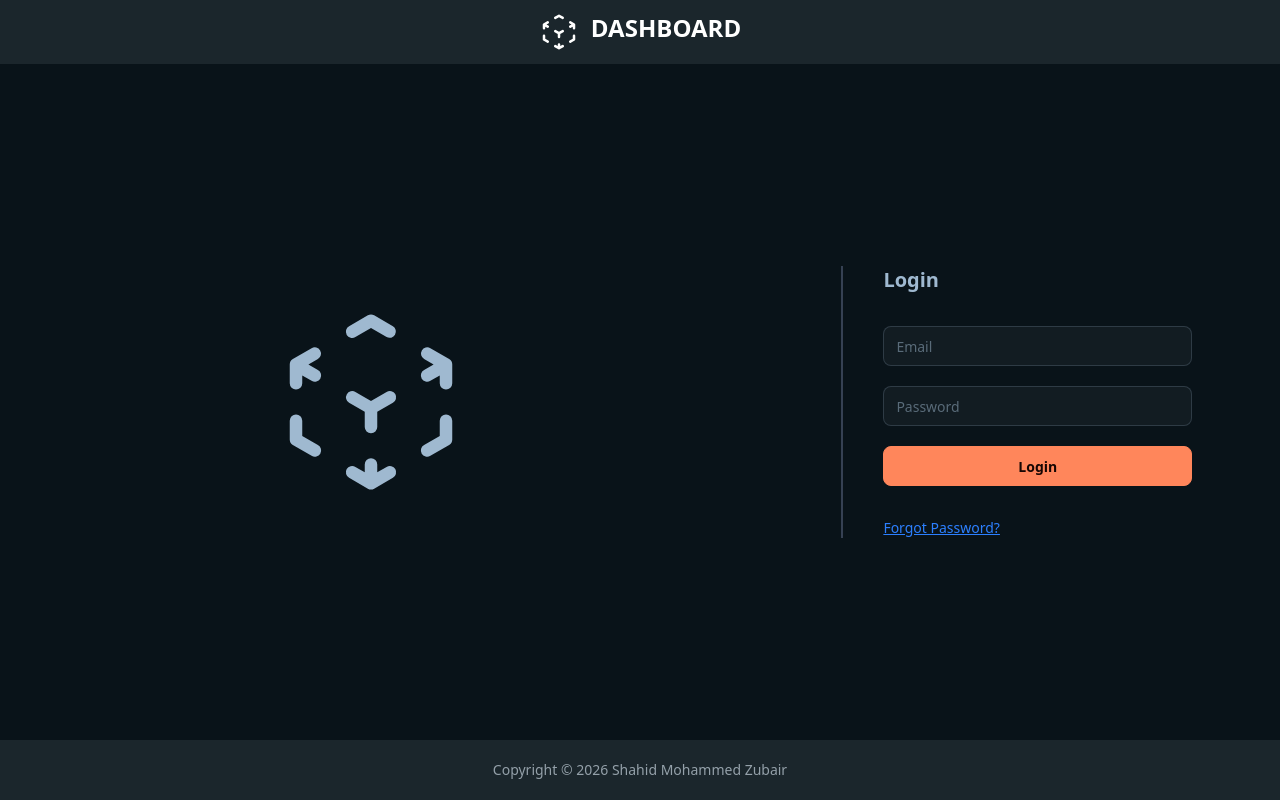
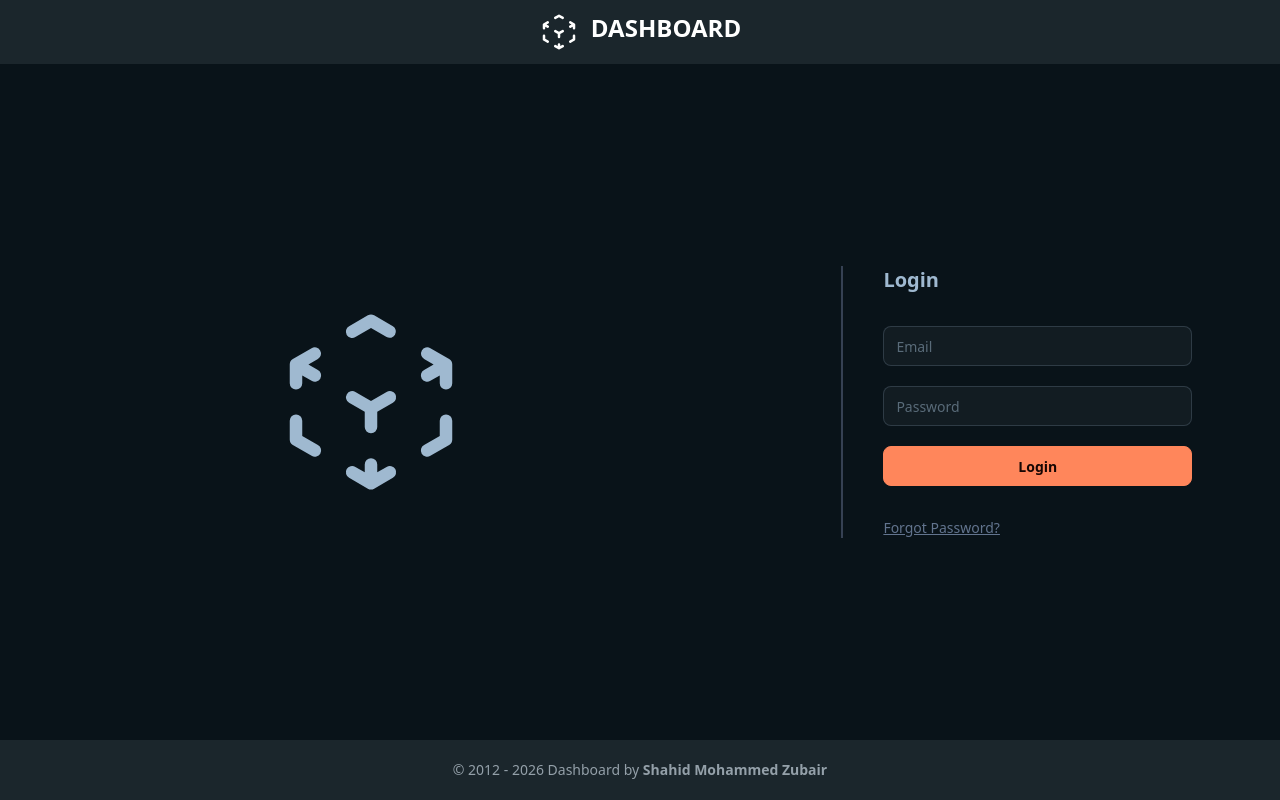
Before and after one commit to ShahidMZ/Unnati, an Angular app in the folder client/: page / in a window 1280 px wide. Built offline with nearby package versions, Linux system fonts and the light colour scheme; no server answers.

Commit message:
Copyright added

```diff
--- a/client/src/app/app.html
+++ b/client/src/app/app.html
@@ -19,7 +19,7 @@
                     <input type="password" class="input w-full" required placeholder="Password">
                     <button class="btn btn-primary">Login</button>
                 </form>
-                <a class="text-blue-500 underline text-sm" href="">Forgot Password?</a>
+                <a class="text-slate-500 underline text-sm" href="">Forgot Password?</a>
             </div>
         </div>
     </div>
--- a/client/src/layout/footer/footer.html
+++ b/client/src/layout/footer/footer.html
@@ -1,3 +1,5 @@
 <footer class="footer flex flex-row justify-center min-h-15 bg-neutral text-neutral-content">
-    <p class="my-auto text-sm">{{ copyright() }}</p>
+    <div class="inline my-auto text-sm">
+        <p>{{ copyright() }}<a class="font-bold" href="https://shahidmzubair.bitbucket.io/">{{ author()}}</a></p>
+    </div>
 </footer>
--- a/client/src/layout/footer/footer.ts
+++ b/client/src/layout/footer/footer.ts
@@ -8,5 +8,6 @@ import { Component, signal } from '@angular/core';
 })
 export class Footer {
     protected readonly year = new Date().getFullYear();
-    protected readonly copyright = signal(`Copyright © ${this.year} Shahid Mohammed Zubair`);
+    protected readonly copyright = signal(`© 2012 - ${this.year} Dashboard by `);
+    protected readonly author = signal('Shahid Mohammed Zubair');
 }
```
